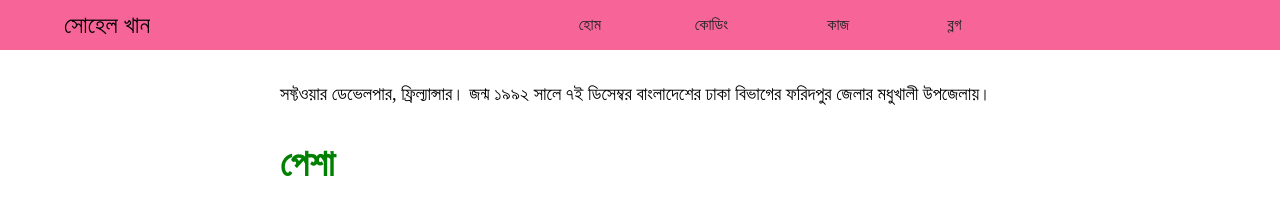
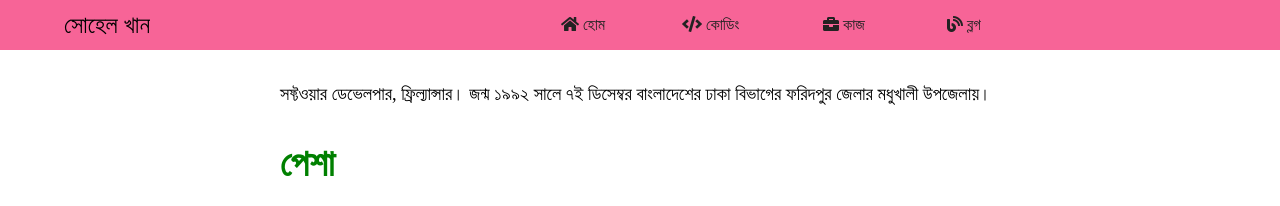
Before and after one commit to sohelkhanz/sohelkhanz.github.io, a Jekyll site: the page built from index.md, in a window 1280 px wide. Shown: the top 206 px of the page. Built offline with Jekyll 4.4.1, drawn with Linux system fonts in a browser that asks for light colours.

Commit message:
Update all.css

```diff
--- a/assets/css/all.css
+++ b/assets/css/all.css
@@ -52,3 +52,18 @@
 
 .fa-linkedin:before {
   content: "\f08c"; }
+
+
+@font-face {
+  font-family: 'Font Awesome 5 Free';
+  font-style: normal;
+  font-weight: 900;
+  font-display: block;
+  src: url("../webfonts/fa-solid-900.eot");
+  src: url("../webfonts/fa-solid-900.eot?#iefix") format("embedded-opentype"), url("../webfonts/fa-solid-900.woff2") format("woff2"), url("../webfonts/fa-solid-900.woff") format("woff"), url("../webfonts/fa-solid-900.ttf") format("truetype"), url("../webfonts/fa-solid-900.svg#fontawesome") format("svg"); }
+
+
+.fa,
+.fas {
+  font-family: 'Font Awesome 5 Free';
+  font-weight: 900; }
```
